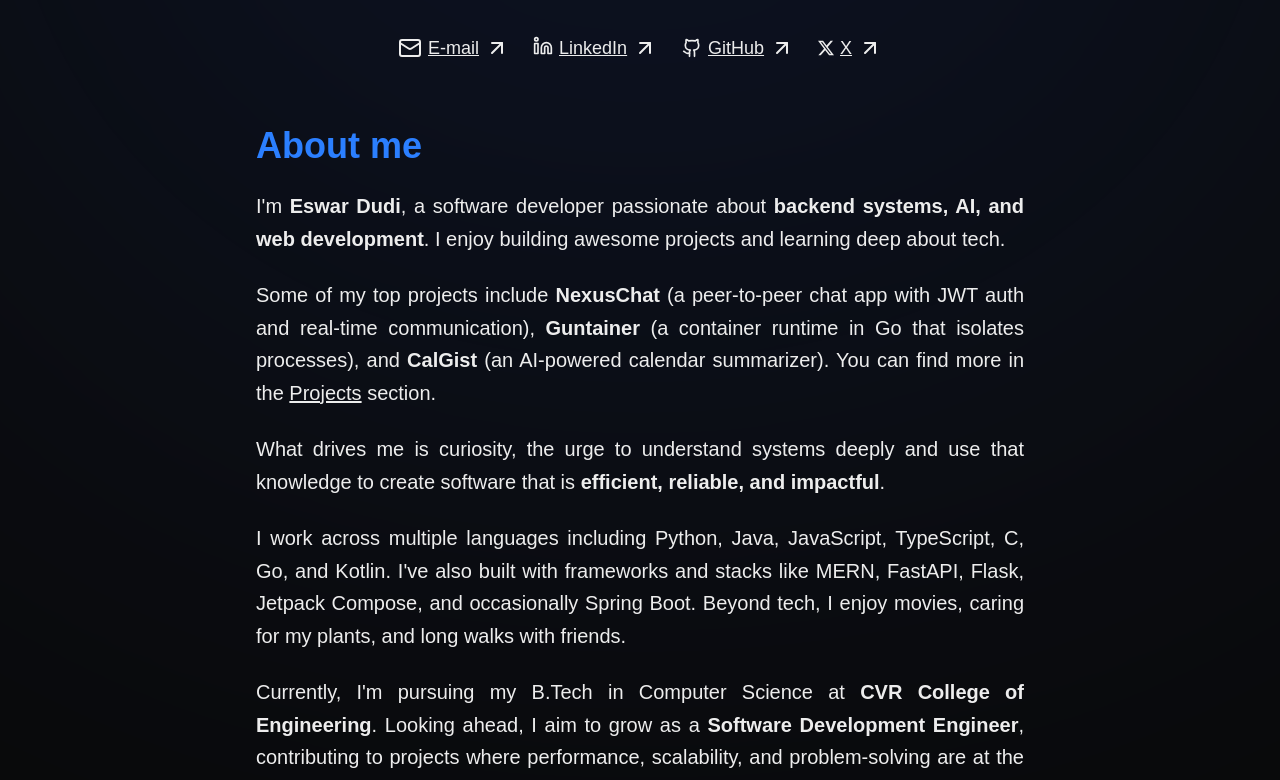
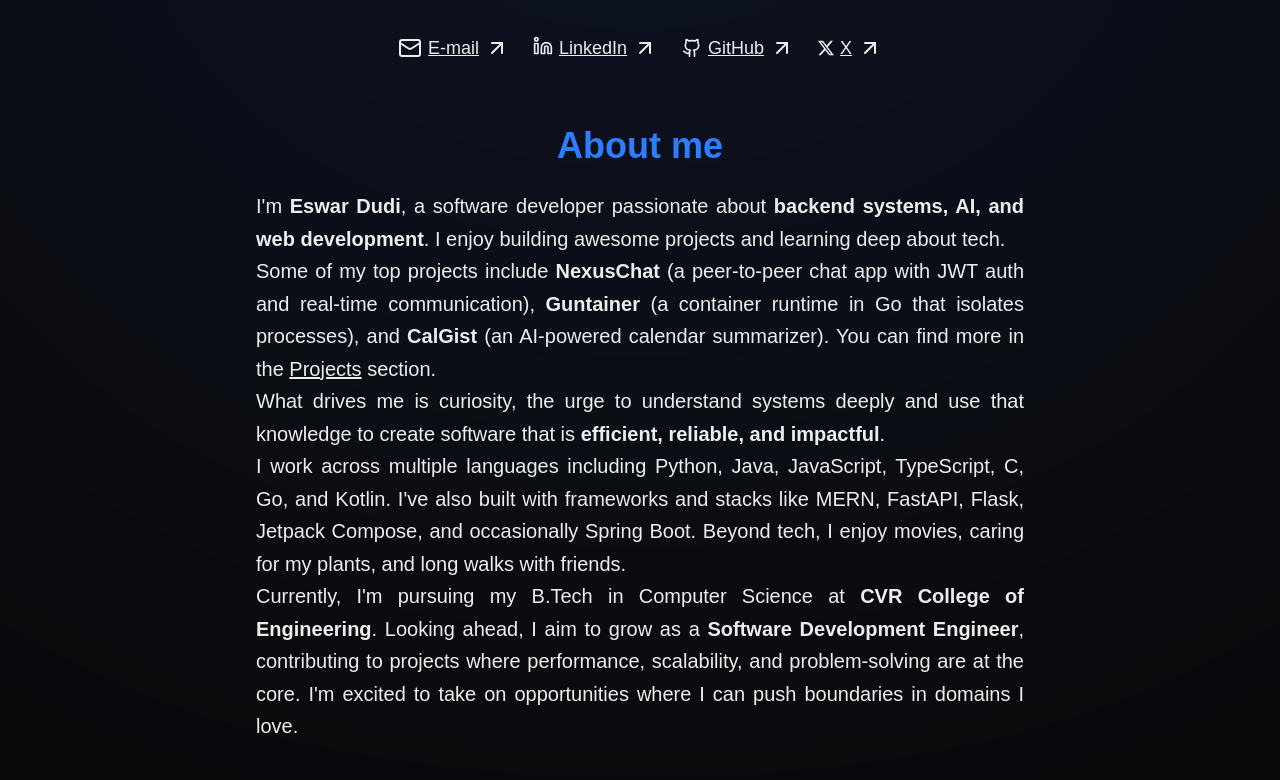
Before and after one commit to eswar-7116/portfolio, a Next.js app: page / in a window 1280 px wide. Shown: the part 420-1200 px from the top of the page. Built offline with nearby package versions, Linux system fonts and the light colour scheme.

Commit message:
Refactor About component layout and content

```diff
--- a/src/components/layout/About.tsx
+++ b/src/components/layout/About.tsx
@@ -3,10 +3,11 @@ import Link from "next/link";
 export default function About() {
   return (
     <>
-      <div className="text-lg sm:text-xl max-w-3xl mx-auto text-center leading-relaxed space-y-6 mt-8 sm:mt-16 px-4 sm:px-0 text-justify">
+      <div className="text-lg sm:text-xl max-w-3xl mx-auto text-center leading-relaxed space-y-6 mt-8 sm:mt-16 px-4 sm:px-0">
         <h1 className="text-3xl sm:text-4xl font-bold text-blue-500" id="about-heading">
           About me
         </h1>
+        <div className=" text-justify">
           <p>
             I&apos;m <b>Eswar Dudi</b>, a software developer passionate about{" "}
             <b> backend systems, AI, and web development</b>. I enjoy building
@@ -43,6 +44,7 @@ export default function About() {
             domains I love.
           </p>
         </div>
+      </div>
     </>
   );
 }
```
Lines whose indentation alone changed are shown as unchanged.
